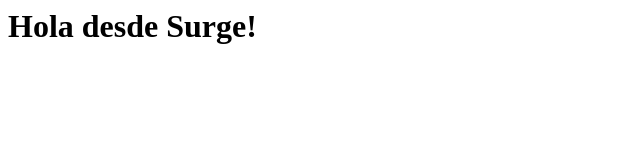
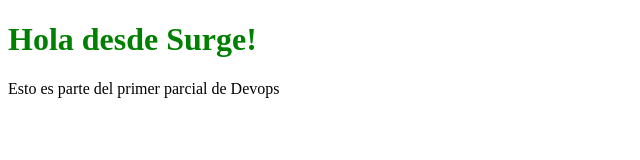
Before and after one commit to Alex632705/mi-pagina-surge, a plain HTML site: page index.html in a window 1280 px wide. Shown: the whole page, without its empty margins (0-640 px from the left). Drawn offline with Linux system fonts and the light colour scheme.

Commit message:
Subir el codigo

```diff
--- a/Indexa.css
+++ b/Indexa.css
@@ -1,3 +1,10 @@
 H1{
-  Color: Blue
+  Color: Green;
+  display : flex;
+  align-items: center;
 }
+
+p{
+  display: flex;
+  flex-direction: column;
+}
--- a/index.html
+++ b/index.html
@@ -1 +1,13 @@
-<html><head><title>Mi Página con surge</title></head><body><h1>Hola desde Surge!</h1></body></html>
+<!DOCTYPE html>
+<html lang="en">
+<head>
+    <meta charset="UTF-8">
+    <meta name="viewport" content="width=device-width, initial-scale=1.0">
+    <title>Mi Página con surge</title>
+    <link rel="stylesheet" href="Indexa.css">
+</head>
+    <body>
+            <h1>Hola desde Surge!</h1>
+            <p>Esto es parte del primer parcial de Devops</p>
+    </body>
+</html>
```
